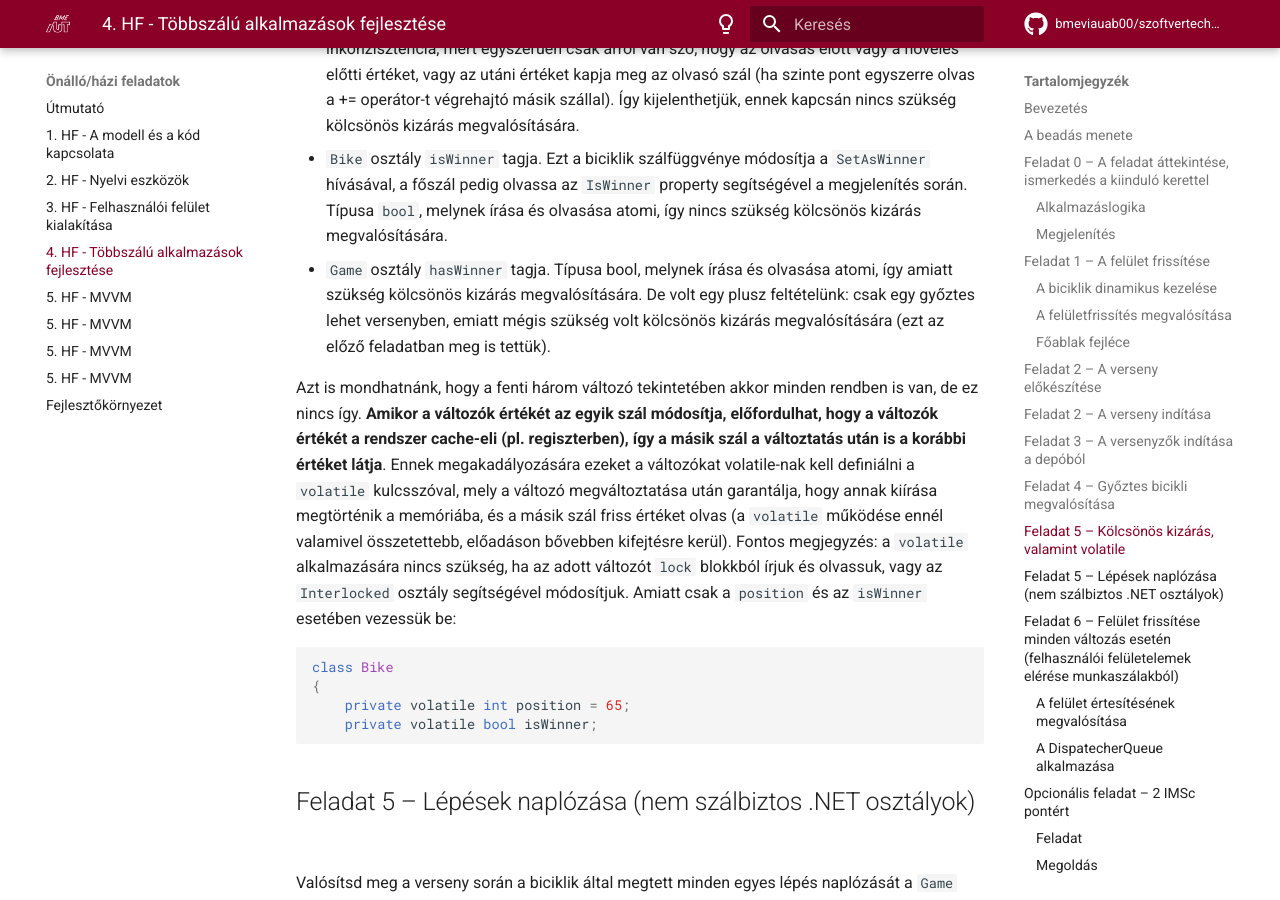
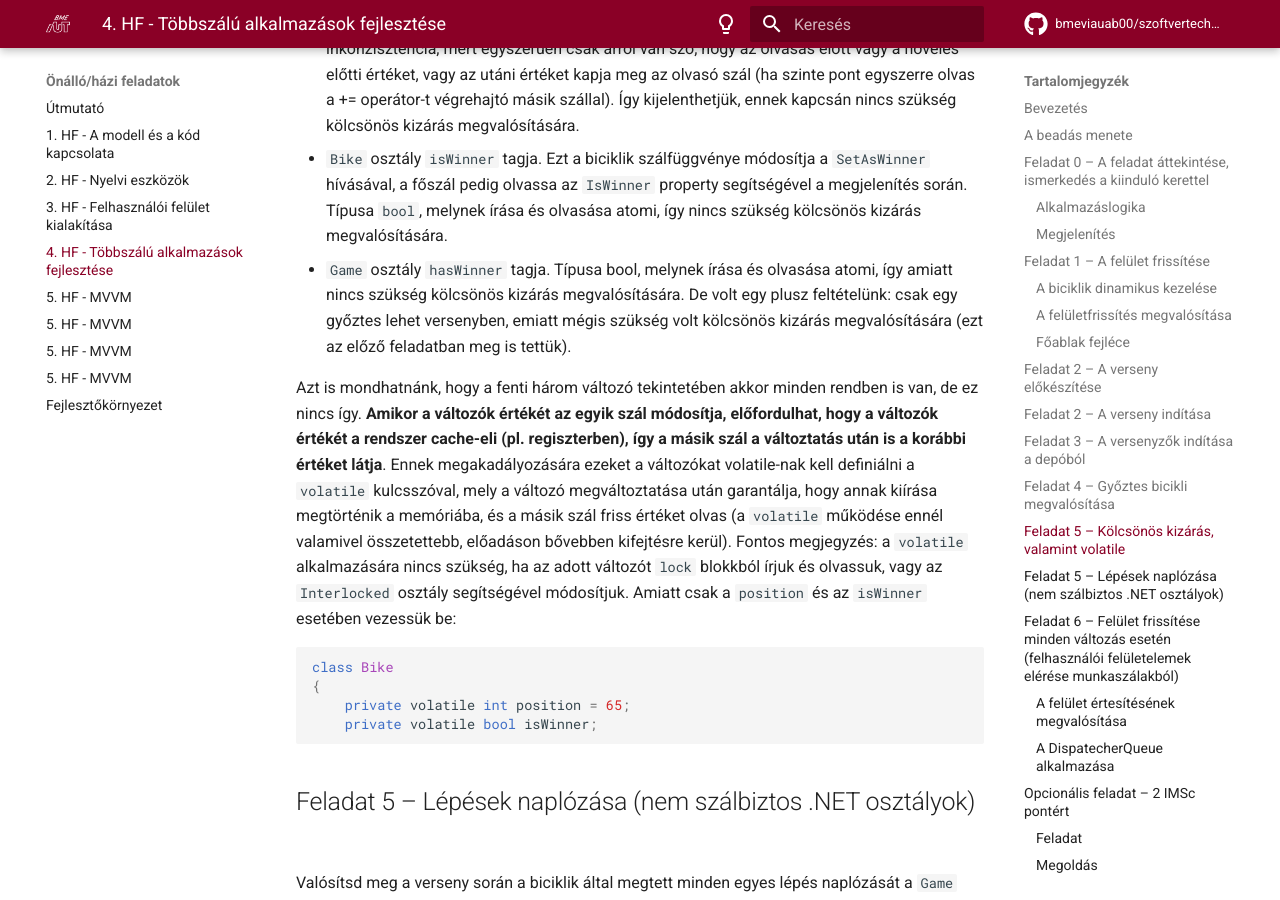
Before and after one commit to bmeviauab00/szoftvertechnikak, an MkDocs documentation site: the page built from docs/hazi/4-tobbszalu-alkalmazasok-fejlesztese/index.md, in a window 1280 px wide and 900 px high, scrolled down 12350 px. Built offline with MkDocs 1.6.1 and Material for MkDocs 9.7.7, drawn with Linux system fonts in a browser that asks for light colours; emoji names are drawn with the system emoji font; comment, search, counter and statistics services are not loaded; the version menu is left out.

Commit message:
HF 4 typo

```diff
--- a/docs/hazi/4-tobbszalu-alkalmazasok-fejlesztese/index.md
+++ b/docs/hazi/4-tobbszalu-alkalmazasok-fejlesztese/index.md
@@ -345,7 +345,7 @@ Az előző feladatban láttuk, hogy a hasWinner lekérdezését és beállítás
 
 - `Bike` osztály `position` tagja. Ezt a biciklik szálfüggvénye módosítja a `+=` operátorral, a főszál pedig olvassa a `Position` property segítségével a megjelenítés során. Kérdés, lehet-e ebből bármiféle inkonzisztencia (mert ha igen, akkor meg kellene valósítani a kölcsönös kizárást, pl. a `lock` utasítás segítségével). Ez mélyebb átgondolást igényel. Az `int` típusú változók olvasása és írása (sima `=` operátor) atomi, így ez rendben is volna. Csakhogy itt módosításra nem az `=`, hanem `+=` operátort használjuk. A `+=` operátor nem atomi, több lépésből áll: változó kiolvasása, növelése, majd visszaírása (ha nem tiszta, pontosan miért és milyen probléma léphet fel, mindenképpen nézd át a kapcsolódó előadás diát). Így, ha több szál is használja "egyszerre" a `+=` operátort ugyanazon a változón, akkor abból inkonzisztencia lehet. De ne kapkodjunk, gondoljunk bele jobban: a mi esetünkben egyszerre egy szál hív `+=`-t, a másik szálunk csak olvassa a `position` értékét. Ebből nem lehet inkonzisztencia, mert egyszerűen csak arról van szó, hogy az olvasás előtt vagy a növelés előtti értéket, vagy az utáni értéket kapja meg az olvasó szál (ha szinte pont egyszerre olvas a += operátor-t végrehajtó másik szállal). Így kijelenthetjük, ennek kapcsán nincs szükség kölcsönös kizárás megvalósítására.
 - `Bike` osztály `isWinner` tagja. Ezt a biciklik szálfüggvénye módosítja a `SetAsWinner` hívásával, a főszál pedig olvassa az `IsWinner` property segítségével a megjelenítés során. Típusa `bool`, melynek írása és olvasása atomi, így nincs szükség kölcsönös kizárás megvalósítására.
-- `Game` osztály `hasWinner` tagja. Típusa bool, melynek írása és olvasása atomi, így amiatt szükség kölcsönös kizárás megvalósítására. De volt egy plusz feltételünk: csak egy győztes lehet versenyben, emiatt mégis szükség volt kölcsönös kizárás megvalósítására (ezt az előző feladatban meg is tettük).
+- `Game` osztály `hasWinner` tagja. Típusa bool, melynek írása és olvasása atomi, így amiatt nincs szükség kölcsönös kizárás megvalósítására. De volt egy plusz feltételünk: csak egy győztes lehet versenyben, emiatt mégis szükség volt kölcsönös kizárás megvalósítására (ezt az előző feladatban meg is tettük).
 
 Azt is mondhatnánk, hogy a fenti három változó tekintetében akkor minden rendben is van, de ez nincs így. **Amikor a változók értékét az egyik szál módosítja, előfordulhat, hogy a változók értékét a rendszer cache-eli (pl. regiszterben), így a másik szál a változtatás után is a korábbi értéket látja**. Ennek megakadályozására ezeket a változókat volatile-nak kell definiálni a `volatile` kulcsszóval, mely a változó megváltoztatása után garantálja, hogy annak kiírása megtörténik a memóriába, és a másik szál friss értéket olvas (a `volatile` működése ennél valamivel összetettebb, előadáson bővebben kifejtésre kerül).
 Fontos megjegyzés: a `volatile` alkalmazására nincs szükség, ha az adott változót `lock` blokkból írjuk és olvassuk, vagy az `Interlocked` osztály segítségével módosítjuk. Amiatt csak a `position` és az `isWinner` esetében vezessük be:
```
